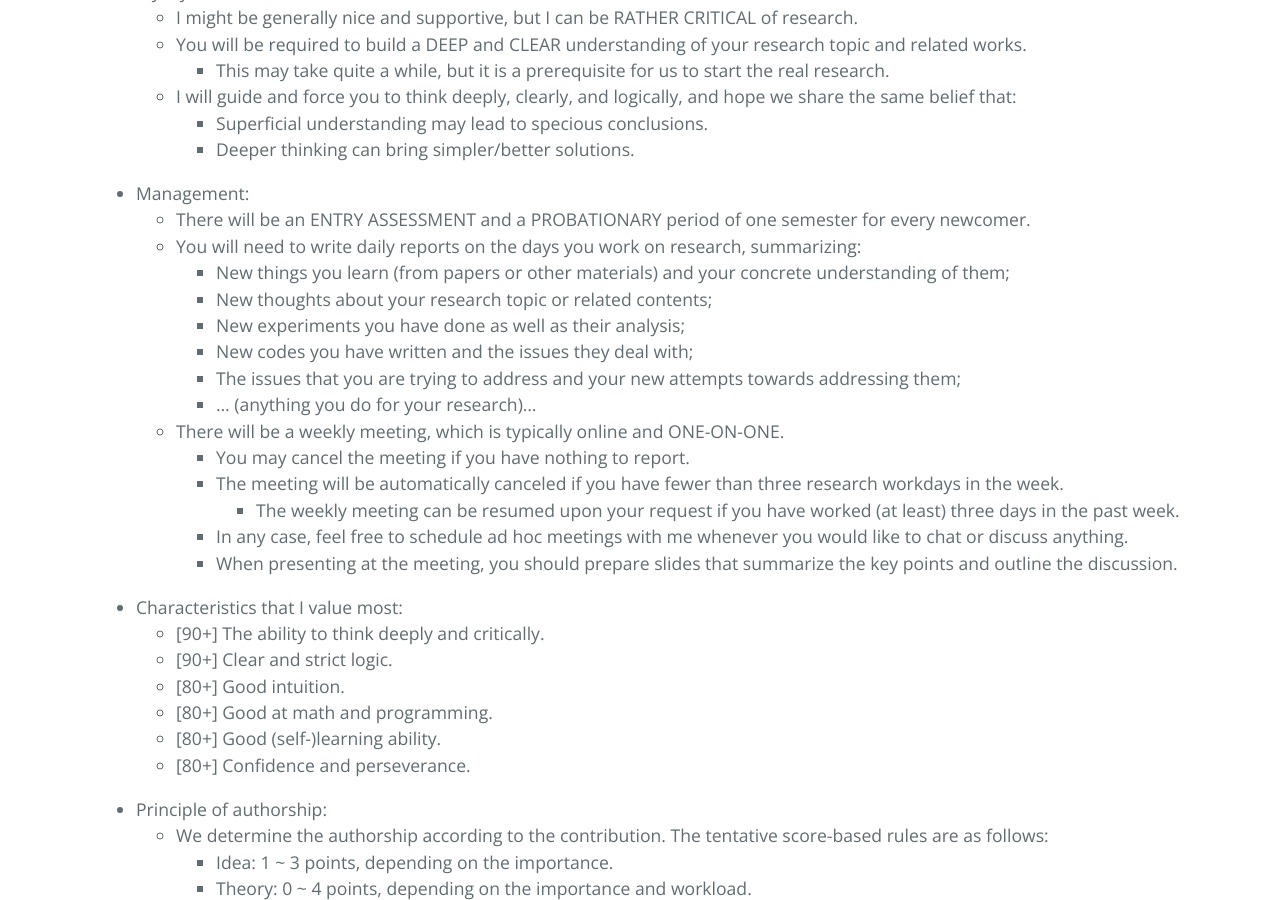
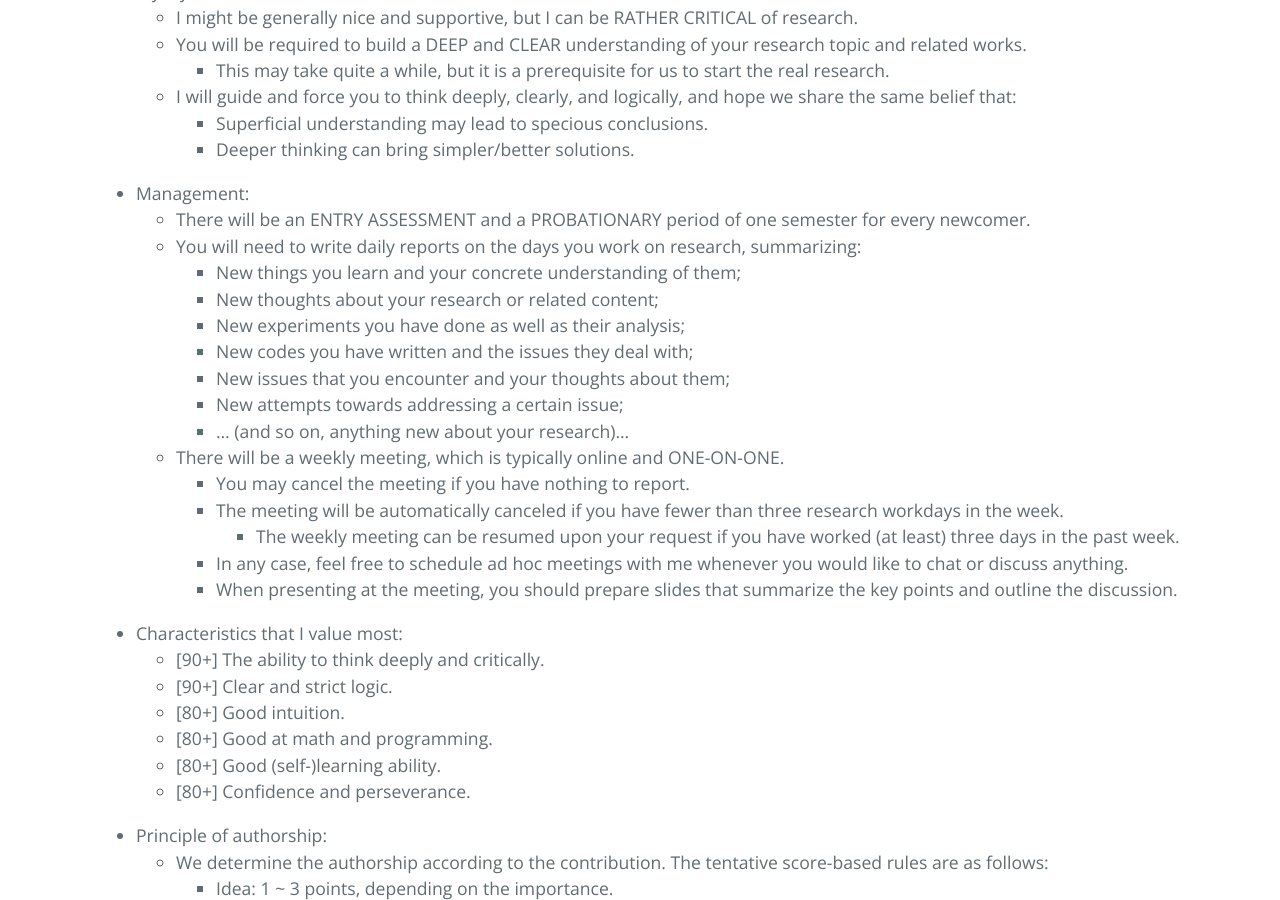
Before and after one commit to ZhimingZhou/zhimingzhou.github.io, a Jekyll site: the page built from _posts/2020-12-09-Prospective-Students.md, in a window 1280 px wide and 900 px high, scrolled down 2029 px. Built offline with Jekyll 4.4.1, drawn with Linux system fonts in a browser that asks for light colours.

Commit message:
Update 2020-12-09-Prospective-Students.md

```diff
--- a/_posts/2020-12-09-Prospective-Students.md
+++ b/_posts/2020-12-09-Prospective-Students.md
@@ -83,12 +83,13 @@ I’m looking for TALENTED students with GENUINE enthusiasm for FUNDAMENTAL rese
 - Management:
 	- There will be an ENTRY ASSESSMENT and a PROBATIONARY period of one semester for every newcomer.
 	- You will need to write daily reports on the days you work on research, summarizing:
-		- New things you learn (from papers or other materials) and your concrete understanding of them;
-		- New thoughts about your research topic or related contents;
+		- New things you learn and your concrete understanding of them;
+		- New thoughts about your research or related content;
 		- New experiments you have done as well as their analysis;
 		- New codes you have written and the issues they deal with;
-		- The issues that you are trying to address and your new attempts towards addressing them;
-		- ... (anything you do for your research)...
+		- New issues that you encounter and your thoughts about them;
+		- New attempts towards addressing a certain issue;
+		- ... (and so on, anything new about your research)...
 	- There will be a weekly meeting, which is typically online and ONE-ON-ONE.
 		- You may cancel the meeting if you have nothing to report.
 		- The meeting will be automatically canceled if you have fewer than three research workdays in the week.
```
